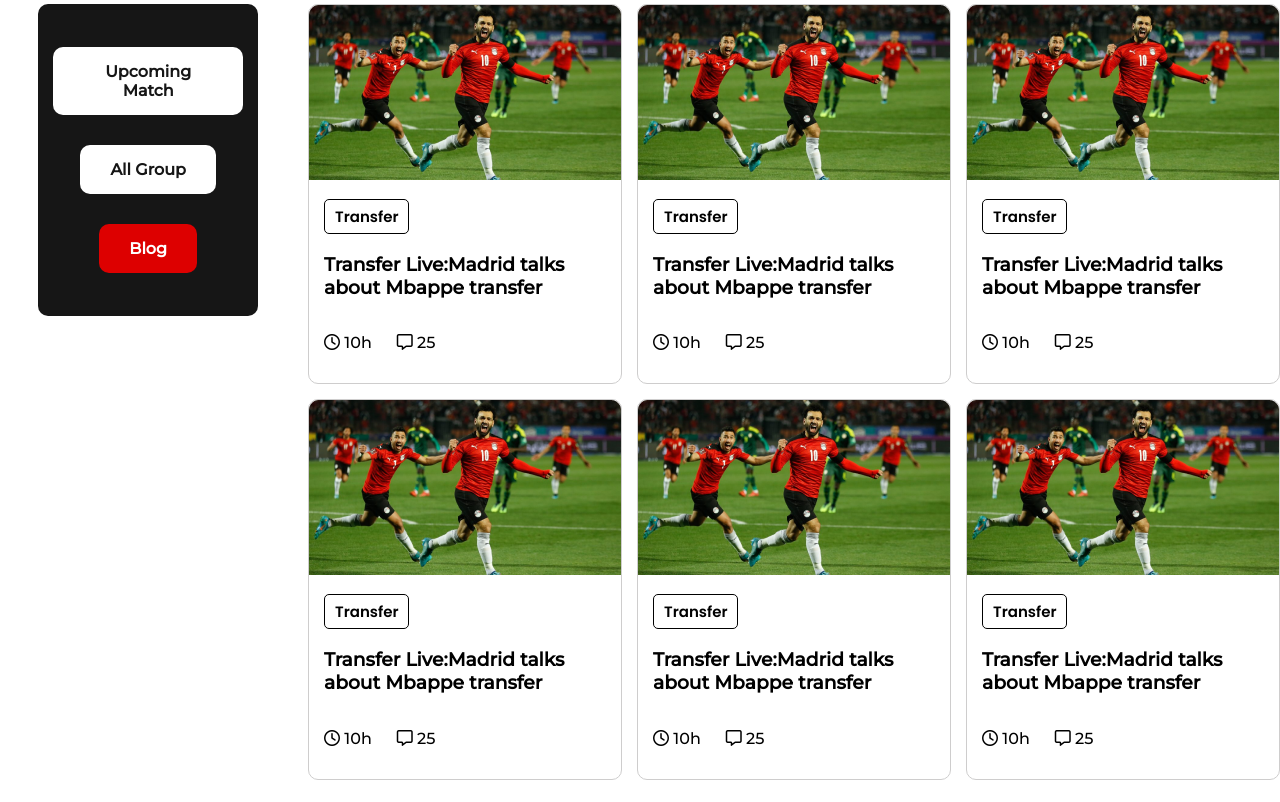
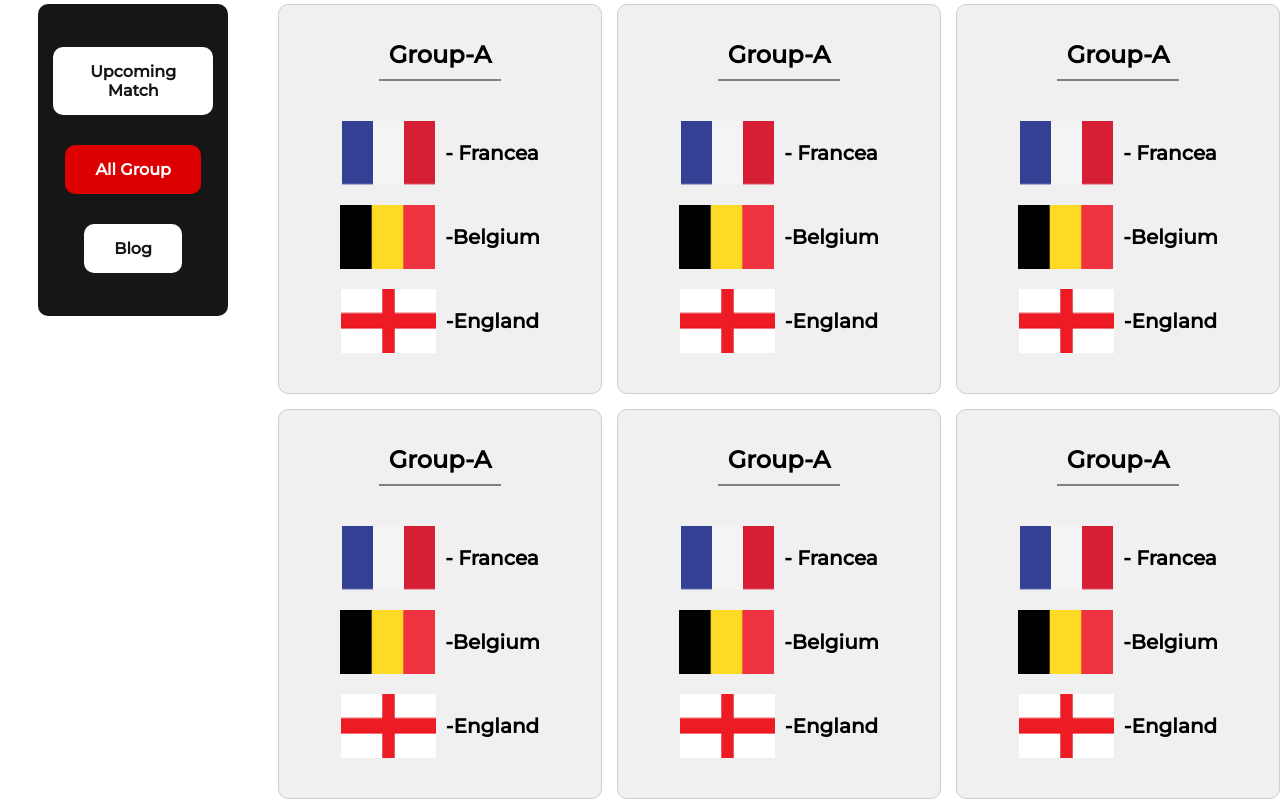
Before and after one commit to Muhaiminulsarkar/Worldcup-website, a plain HTML site: page group.html in a window 1280 px wide. Shown: the part 439-1241 px from the top of the page. Drawn offline with Linux system fonts and the light colour scheme.

Commit message:
page added

```diff
--- a/group.html
+++ b/group.html
@@ -38,97 +38,119 @@
         <div class="middle-part">
             <div class="menu">
                 <a href="https://muhaiminulsarkar.github.io/Worldcup-website/match.html">Upcoming Match</a>
-                <a href="">All Group </a>
-                <a class="blog" href="">Blog</a>
+                <a class="group-btn" href="https://muhaiminulsarkar.github.io/Worldcup-website/group.html">All Group
+                </a>
+                <a href="https://muhaiminulsarkar.github.io/Worldcup-website/">Blog</a>
 
             </div>
             <div class="article">
-                <div class="news">
-                    <img src="images/Blog Image.png" alt="blog image">
-                    <div class="news-section">
-                        <button>Transfer</button>
-                        <h3>Transfer Live:Madrid talks about Mbappe transfer </h3>
-                        <div class="details">
-                            <p><i class="fa-regular fa-clock"></i> 10h</p>
-                            <p><i class="fa-regular fa-message"></i> 25</p>
-                        </div>
 
+                <div class="news" id="groups">
+                    <div>
+                        <h2>Group-A</h2>
                     </div>
+                    <div class="country-name">
+                        <img src="images/Flag.png" alt="">
+                        <h3>- Francea</h3>
+                    </div>
+                    <div class="country-name">
+                        <img src="images/bel.png" alt="">
+                        <h3>-Belgium</h3>
+                    </div>
+                    <div class="country-name">
+                        <img src="images/eng.png" alt="">
+                        <h3>-England</h3>
+                    </div>
+                </div>
+                <div class="news" id="groups">
+                    <div>
+                        <h2>Group-A</h2>
+                    </div>
+                    <div class="country-name">
+                        <img src="images/Flag.png" alt="">
+                        <h3>- Francea</h3>
+                    </div>
+                    <div class="country-name">
+                        <img src="images/bel.png" alt="">
+                        <h3>-Belgium</h3>
+                    </div>
+                    <div class="country-name">
+                        <img src="images/eng.png" alt="">
+                        <h3>-England</h3>
+                    </div>
+                </div>
 
-
+                <div class="news" id="groups">
+                    <div>
+                        <h2>Group-A</h2>
+                    </div>
+                    <div class="country-name">
+                        <img src="images/Flag.png" alt="">
+                        <h3>- Francea</h3>
+                    </div>
+                    <div class="country-name">
+                        <img src="images/bel.png" alt="">
+                        <h3>-Belgium</h3>
+                    </div>
+                    <div class="country-name">
+                        <img src="images/eng.png" alt="">
+                        <h3>-England</h3>
+                    </div>
                 </div>
-                <div class="news">
-                    <img src="images/Blog Image.png" alt="blog image">
-                    <div class="news-section">
-                        <button>Transfer</button>
-                        <h3>Transfer Live:Madrid talks about Mbappe transfer </h3>
-                        <div class="details">
-                            <p><i class="fa-regular fa-clock"></i> 10h</p>
-                            <p><i class="fa-regular fa-message"></i> 25</p>
-                        </div>
-
+                <div class="news" id="groups">
+                    <div>
+                        <h2>Group-A</h2>
                     </div>
-
-
+                    <div class="country-name">
+                        <img src="images/Flag.png" alt="">
+                        <h3>- Francea</h3>
+                    </div>
+                    <div class="country-name">
+                        <img src="images/bel.png" alt="">
+                        <h3>-Belgium</h3>
+                    </div>
+                    <div class="country-name">
+                        <img src="images/eng.png" alt="">
+                        <h3>-England</h3>
+                    </div>
                 </div>
-                <div class="news">
-                    <img src="images/Blog Image.png" alt="blog image">
-                    <div class="news-section">
-                        <button>Transfer</button>
-                        <h3>Transfer Live:Madrid talks about Mbappe transfer </h3>
-                        <div class="details">
-                            <p><i class="fa-regular fa-clock"></i> 10h</p>
-                            <p><i class="fa-regular fa-message"></i> 25</p>
-                        </div>
-
+                <div class="news" id="groups">
+                    <div>
+                        <h2>Group-A</h2>
                     </div>
-
-
+                    <div class="country-name">
+                        <img src="images/Flag.png" alt="">
+                        <h3>- Francea</h3>
+                    </div>
+                    <div class="country-name">
+                        <img src="images/bel.png" alt="">
+                        <h3>-Belgium</h3>
+                    </div>
+                    <div class="country-name">
+                        <img src="images/eng.png" alt="">
+                        <h3>-England</h3>
+                    </div>
                 </div>
-                <div class="news">
-                    <img src="images/Blog Image.png" alt="blog image">
-                    <div class="news-section">
-                        <button>Transfer</button>
-                        <h3>Transfer Live:Madrid talks about Mbappe transfer </h3>
-                        <div class="details">
-                            <p><i class="fa-regular fa-clock"></i> 10h</p>
-                            <p><i class="fa-regular fa-message"></i> 25</p>
-                        </div>
-
+                <div class="news" id="groups">
+                    <div>
+                        <h2>Group-A</h2>
                     </div>
-
-
-                </div>
-                <div class="news">
-                    <img src="images/Blog Image.png" alt="blog image">
-                    <div class="news-section">
-                        <button>Transfer</button>
-                        <h3>Transfer Live:Madrid talks about Mbappe transfer </h3>
-                        <div class="details">
-                            <p><i class="fa-regular fa-clock"></i> 10h</p>
-                            <p><i class="fa-regular fa-message"></i> 25</p>
-                        </div>
-
+                    <div class="country-name">
+                        <img src="images/Flag.png" alt="">
+                        <h3>- Francea</h3>
                     </div>
-
-
-                </div>
-                <div class="news">
-                    <img src="images/Blog Image.png" alt="blog image">
-                    <div class="news-section">
-                        <button>Transfer</button>
-                        <h3>Transfer Live:Madrid talks about Mbappe transfer </h3>
-                        <div class="details">
-                            <p><i class="fa-regular fa-clock"></i> 10h</p>
-                            <p><i class="fa-regular fa-message"></i> 25</p>
-                        </div>
-
+                    <div class="country-name">
+                        <img src="images/bel.png" alt="">
+                        <h3>-Belgium</h3>
                     </div>
-
-
+                    <div class="country-name">
+                        <img src="images/eng.png" alt="">
+                        <h3>-England</h3>
+                    </div>
                 </div>
 
             </div>
+
         </div>
 
     </section>
--- a/style.css
+++ b/style.css
@@ -83,7 +83,7 @@ body {
     align-items: center;
 }
 
-/* upcoming match page  */
+/* upcoming match page start */
 
 #schedule {
     width: 312px;
@@ -110,6 +110,45 @@ body {
     background-color: #DD0000;
     color: white;
 }
+
+/* upcoming match page end */
+
+/* group page start */
+
+#groups {
+    background-color: #f0f0f0;
+    padding: 5px;
+    padding-bottom: 40px;
+    display: flex;
+    flex-direction: column;
+    gap: 10px;
+    justify-content: start;
+    align-items: center;
+
+}
+
+#groups h2 {
+    border-bottom: 2px solid gray;
+    padding: 10px;
+    align-items: start;
+}
+
+.country-name {
+    display: flex;
+    margin-top: 10px;
+}
+
+.country-name h3 {
+    font-size: 20px;
+    padding-left: 10px;
+}
+
+.menu .group-btn {
+    background-color: #DD0000;
+    color: white;
+}
+
+
 
 /* mobile view */
 @media only screen and (max-width:500px) {
```
Also changed, not shown: index.html (+1 -1 lines), match.html (+1 -1 lines), images/arg.png (added), images/bel.png (added), images/bra.png (added), images/eng.png (added), images/ned.png (added), images/spa.png (added), images/usa.png (added).
